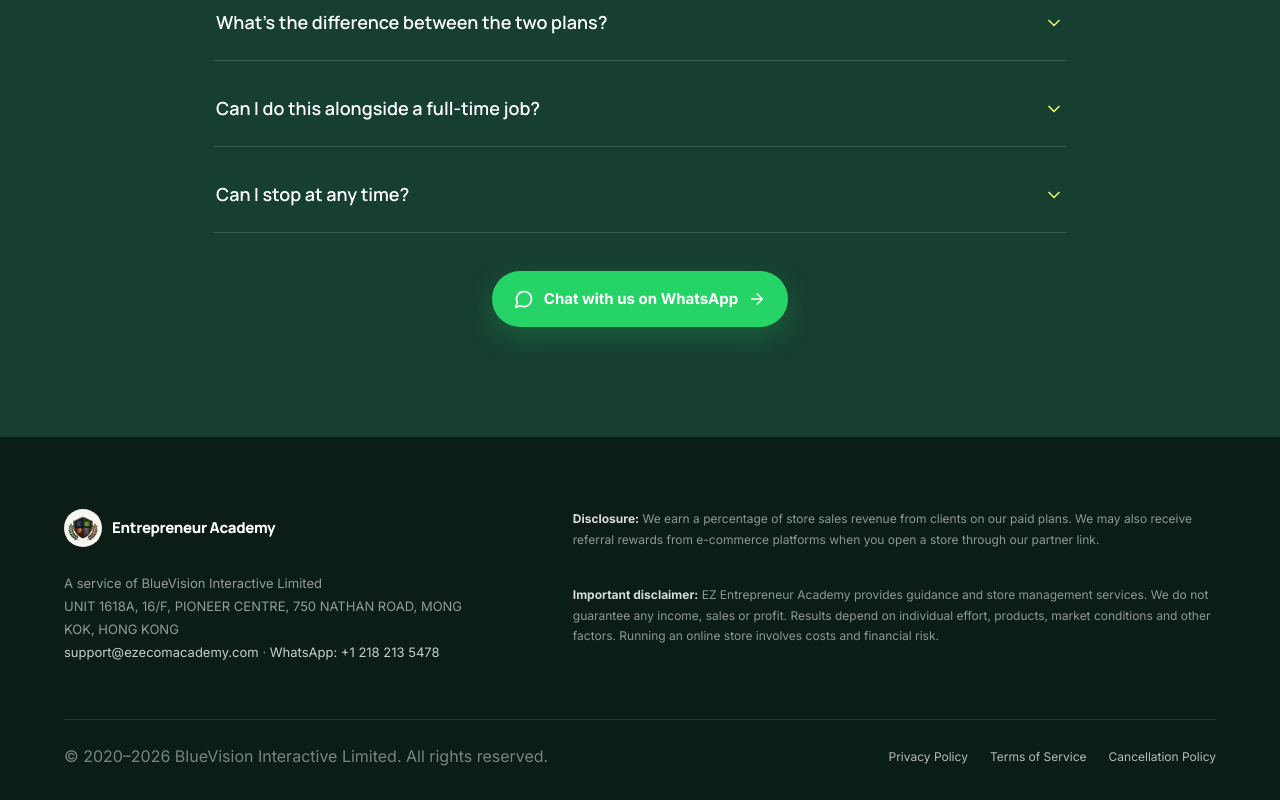
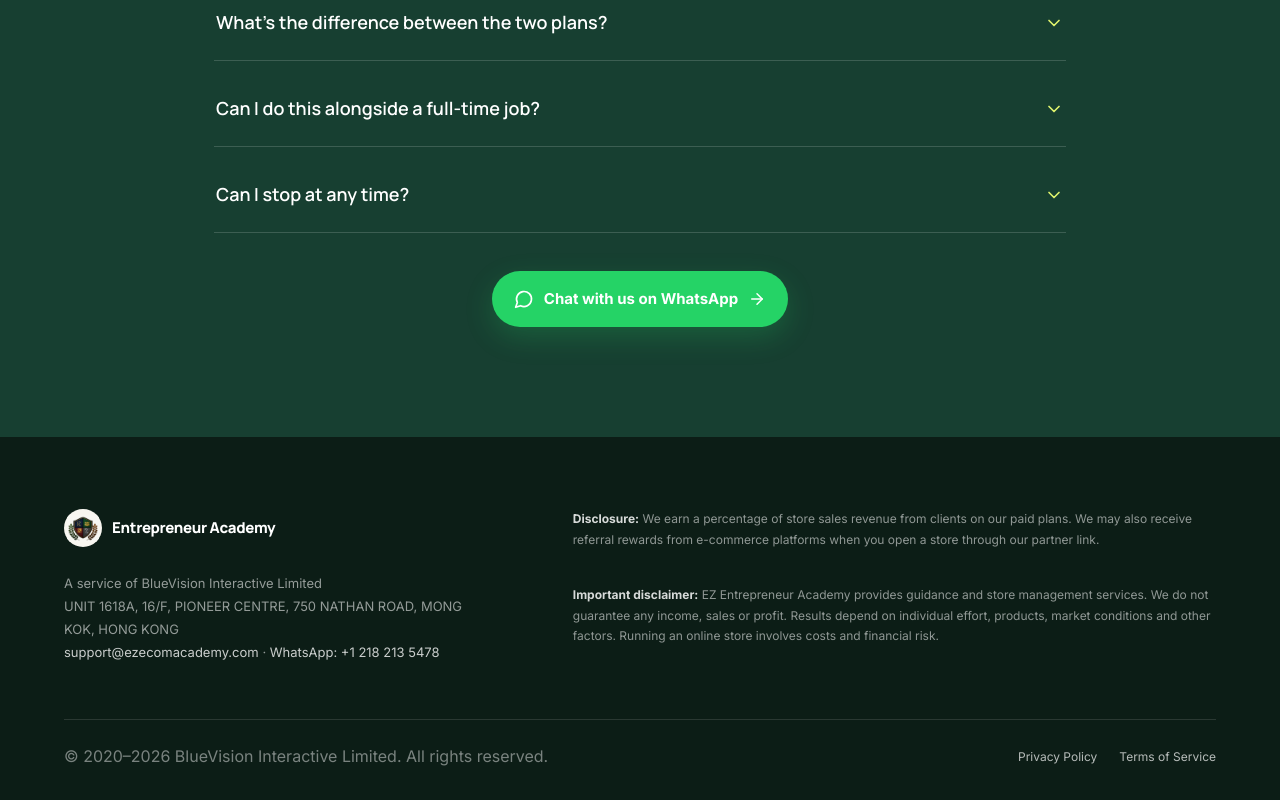
Before and after one commit to AYOU-cell/ws-xiangxi1.1.0, a React (Vite) app in the folder app/: page / in a window 1280 px wide. Shown: the part 4465-5265 px from the top of the page. Built offline with nearby package versions, Linux system fonts and the light colour scheme.

Commit message:
Remove cancellation policy link
Co-Authored-By: figma[bot] <198110074+figma[bot]@users.noreply.github.com>
Figma-Prompt-ID: 130
Figma-Session-ID: d4ea2244-f7cf-4966-9d1b-f1e4f0264f58

```diff
--- a/app/src/App.tsx
+++ b/app/src/App.tsx
@@ -304,7 +304,6 @@ export default function App() {
           <nav aria-label="Legal">
             <a href="#policy-links" title="Link to be added">{copy.footer.privacy}</a>
             <a href="#policy-links" title="Link to be added">{copy.footer.terms}</a>
-            <a href="#policy-links" title="Link to be added">{copy.footer.cancellation}</a>
           </nav>
         </div>
       </footer>
--- a/app/src/landingCopy.ts
+++ b/app/src/landingCopy.ts
@@ -81,7 +81,6 @@ export const landingCopy = {
       rights: '© 2020–2026 BlueVision Interactive Limited. All rights reserved.',
       privacy: 'Privacy Policy',
       terms: 'Terms of Service',
-      cancellation: 'Cancellation Policy',
     },
   },
   zh: {
@@ -164,7 +163,6 @@ export const landingCopy = {
       rights: '© 2020–2026 BlueVision Interactive Limited。保留所有权利。',
       privacy: '隐私政策',
       terms: '服务条款',
-      cancellation: '取消政策',
     },
   },
 } as const;
```
